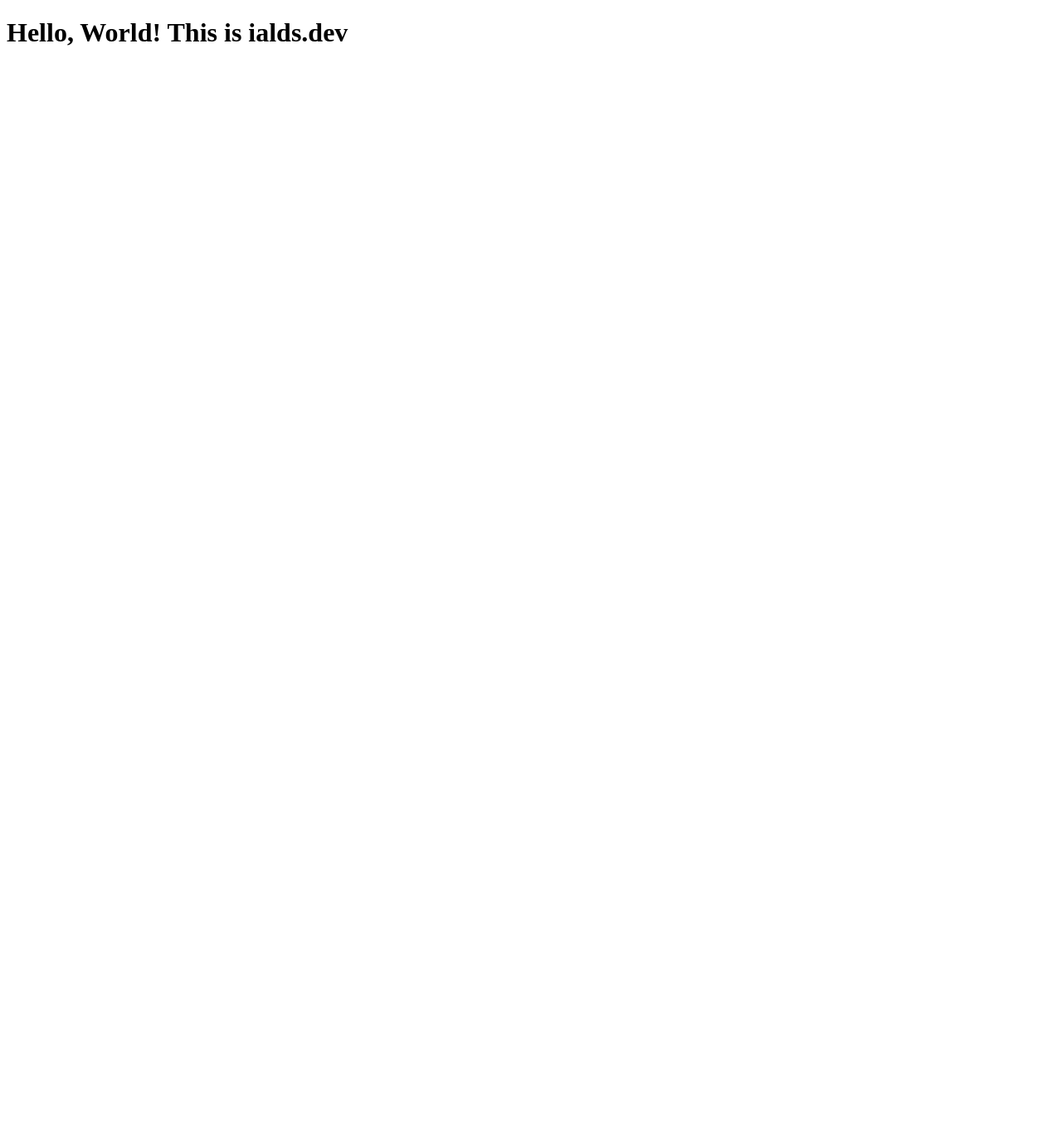
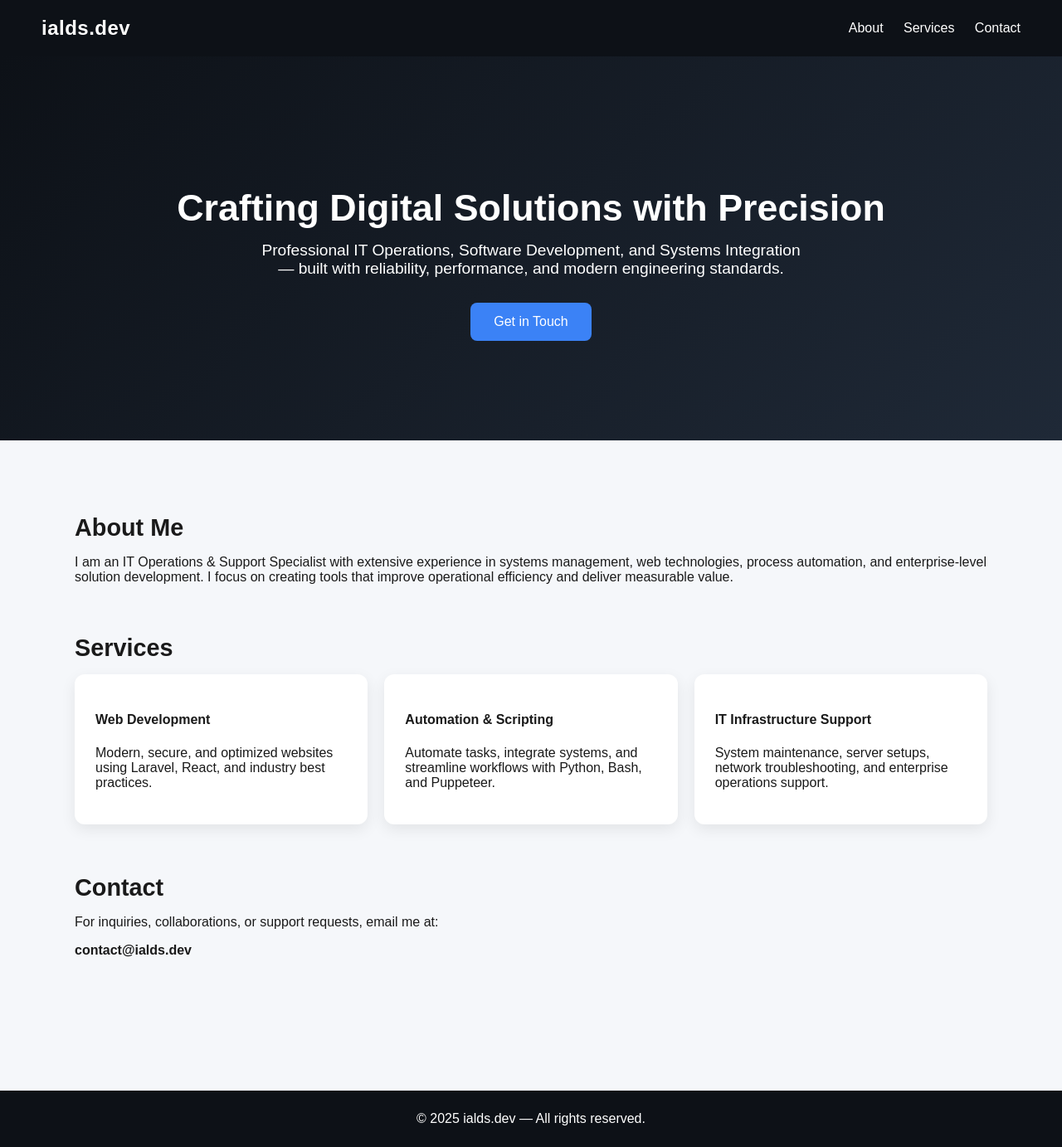
Before and after one commit to ialds90/ialds.github.io, a plain HTML site: page index.html in a window 1280 px wide. Shown: the whole page at 83% size. Before the commit the page ends 800 px from the top, so only its background shows below. Drawn offline with Linux system fonts and the light colour scheme.

Commit message:
Revamp index.html for professional landing page
Updated HTML structure and styles for the landing page.

```diff
--- a/index.html
+++ b/index.html
@@ -1,10 +1,140 @@
 <!DOCTYPE html>
-<html>
+<html lang="en">
 <head>
-    <meta charset="UTF-8">
-    <title>Welcome to ialds.dev</title>
+    <meta charset="UTF-8" />
+    <meta name="viewport" content="width=device-width, initial-scale=1.0" />
+    <title>ialds.dev — Professional Landing Page</title>
+    <style>
+        body {
+            margin: 0;
+            font-family: Arial, Helvetica, sans-serif;
+            background: #f5f7fa;
+            color: #1a1a1a;
+        }
+        header {
+            background: #0d1117;
+            padding: 20px 50px;
+            display: flex;
+            justify-content: space-between;
+            align-items: center;
+            color: #fff;
+        }
+        header h1 {
+            margin: 0;
+            font-size: 1.5rem;
+            letter-spacing: .5px;
+        }
+        nav a {
+            color: #fff;
+            margin-left: 20px;
+            text-decoration: none;
+            font-weight: 500;
+        }
+        .hero {
+            text-align: center;
+            padding: 120px 20px;
+            background: linear-gradient(135deg, #0d1117 0%, #1f2937 100%);
+            color: white;
+        }
+        .hero h2 {
+            font-size: 2.8rem;
+            margin-bottom: 15px;
+        }
+        .hero p {
+            font-size: 1.2rem;
+            max-width: 650px;
+            margin: 0 auto 30px;
+        }
+        .hero button {
+            padding: 14px 28px;
+            background: #3b82f6;
+            border: none;
+            color: white;
+            border-radius: 8px;
+            cursor: pointer;
+            font-size: 1rem;
+        }
+        .sections {
+            padding: 60px 20px;
+            max-width: 1100px;
+            margin: auto;
+        }
+        .section {
+            margin-bottom: 60px;
+        }
+        .section h3 {
+            font-size: 1.8rem;
+            margin-bottom: 15px;
+        }
+        .cards {
+            display: grid;
+            grid-template-columns: repeat(auto-fit, minmax(280px, 1fr));
+            gap: 20px;
+        }
+        .card {
+            background: #fff;
+            padding: 25px;
+            border-radius: 12px;
+            box-shadow: 0 6px 18px rgba(0,0,0,0.08);
+        }
+        footer {
+            text-align: center;
+            padding: 25px;
+            background: #0d1117;
+            color: #fff;
+            margin-top: 40px;
+        }
+    </style>
 </head>
 <body>
-    <h1>Hello, World! This is ialds.dev</h1>
+    <header>
+        <h1>ialds.dev</h1>
+        <nav>
+            <a href="#about">About</a>
+            <a href="#services">Services</a>
+            <a href="#contact">Contact</a>
+        </nav>
+    </header>
+
+    <section class="hero">
+        <h2>Crafting Digital Solutions with Precision</h2>
+        <p>Professional IT Operations, Software Development, and Systems Integration — built with reliability, performance, and modern engineering standards.</p>
+        <button>Get in Touch</button>
+    </section>
+
+    <div class="sections">
+        <div class="section" id="about">
+            <h3>About Me</h3>
+            <p>I am an IT Operations & Support Specialist with extensive experience in systems management, web technologies, process automation, and enterprise-level solution development. I focus on creating tools that improve operational efficiency and deliver measurable value.</p>
+        </div>
+
+        <div class="section" id="services">
+            <h3>Services</h3>
+            <div class="cards">
+                <div class="card">
+                    <h4>Web Development</h4>
+                    <p>Modern, secure, and optimized websites using Laravel, React, and industry best practices.</p>
+                </div>
+                <div class="card">
+                    <h4>Automation & Scripting</h4>
+                    <p>Automate tasks, integrate systems, and streamline workflows with Python, Bash, and Puppeteer.</p>
+                </div>
+                <div class="card">
+                    <h4>IT Infrastructure Support</h4>
+                    <p>System maintenance, server setups, network troubleshooting, and enterprise operations support.</p>
+                </div>
+            </div>
+        </div>
+
+        <div class="section" id="contact">
+            <h3>Contact</h3>
+            <p>For inquiries, collaborations, or support requests, email me at:</p>
+            <p><strong>contact@ialds.dev</strong></p>
+        </div>
+    </div>
+
+    <footer>
+        © 2025 ialds.dev — All rights reserved.
+    </footer>
 </body>
 </html>
```
